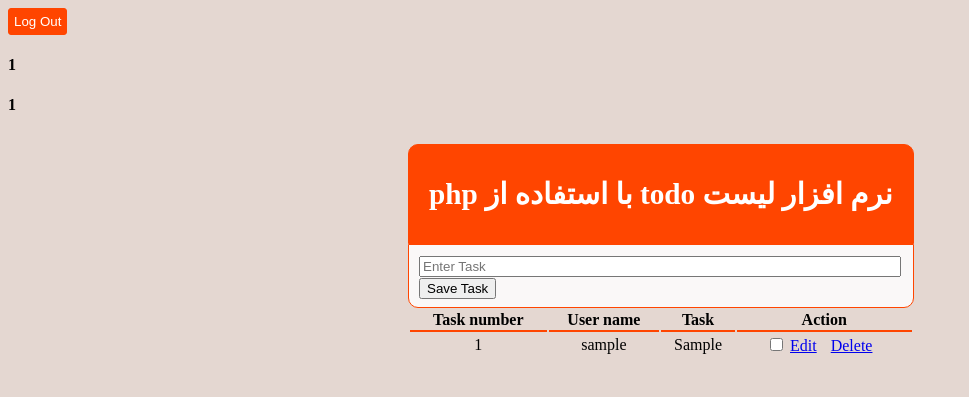
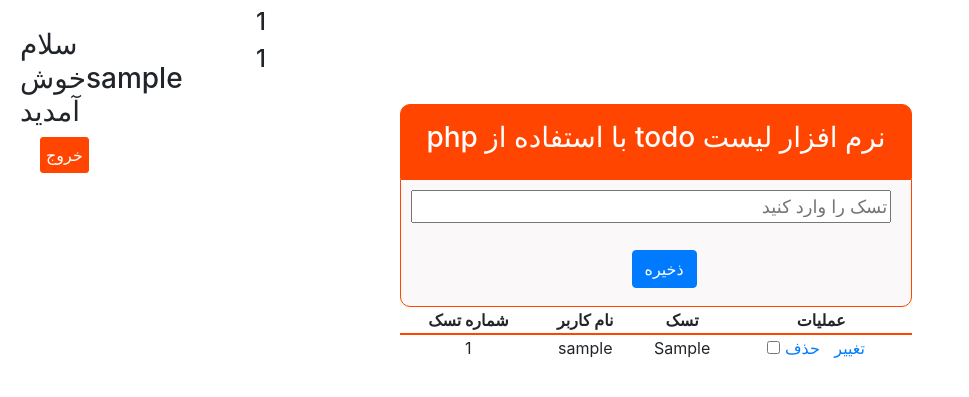
Before and after one commit to farhan-fm/ToDoList, a PHP site: page /tasks.php in a window 1280 px wide. Shown: the top 397 px of the page, without its empty margins (0-969 px from the left). Run offline with PHP 8.4, Linux system fonts and the light colour scheme; the visitor is signed in with stand-in values (Sample User, id 1); tables that the repository leaves empty or names only in its code hold one stand-in row (values such as "Sample post").

Commit message:
some change

```diff
--- a/style.css
+++ b/style.css
@@ -43,7 +43,7 @@ body {
 
 .task-form {
     width: 40%;
-    height: 4rem;
+    height: 8rem;
     padding: 10px;
     margin: 0px 400px 0px 400px;
     font-size: 18px;
--- a/tasks.php
+++ b/tasks.php
@@ -14,23 +14,37 @@ session_start();
     <meta http-equiv="X-UA-Compatible" content="ie=edge">
     <title>todo</title>
     <link rel="stylesheet" href="style.css">
+
+
+    <!-- Bootstrap core CSS -->
+    <link href="vendor-front/bootstrap/bootstrap.min.css" rel="stylesheet">
+
+    <link href="vendor-front/fontawesome-free/css/all.min.css" rel="stylesheet" type="text/css">
+
+    <link rel="stylesheet" type="text/css" href="vendor-front/parsley/parsley.css"/>
+
 </head>
 <body>
 
-    <form action="tasks.php" method="post">
-        <input class="logout" type="submit" name="logout" value="Log Out">
+<form action="tasks.php" method="post" style="width: 20% ; height: 100%">
+    <div class="card-body" style="float: left">
+        <h3 style="direction: rtl ; float-displace: block ; position: relative ; alignment: center">سلام <?php echo $_SESSION['username'] ?>خوش آمدید</h3>
+        <input class="logout" type="submit" name="logout" value="خروج" style="margin: 0 20px ; position: relative">
+    </div>
+
+
 </form>
 
 <div class="flash-message">
     <?php
-                if(isset($_SESSION['success'])) {
-                    echo "<h4 class='flash-message'>".$_SESSION['success']."</h4>";
+    if (isset($_SESSION['success'])) {
+        echo "<h4 class='flash-message'>" . $_SESSION['success'] . "</h4>";
         unset($_SESSION['success']);
     }
     ?>
     <h4>
         <?php
-                if(isset($_SESSION['task-message'])) {
+        if (isset($_SESSION['task-message'])) {
             echo $_SESSION['task-message'];
             unset($_SESSION['task-message']);
         }
@@ -38,7 +52,7 @@ session_start();
     </h4>
     <h4>
         <?php
-                if(isset($_SESSION['delete'])) {
+        if (isset($_SESSION['delete'])) {
             echo $_SESSION['delete'];
             unset($_SESSION['delete']);
         }
@@ -46,7 +60,7 @@ session_start();
     </h4>
     <h4>
         <?php
-                if(isset($_SESSION['edit'])) {
+        if (isset($_SESSION['edit'])) {
             echo $_SESSION['edit'];
             unset($_SESSION['edit']);
         }
@@ -54,39 +68,40 @@ session_start();
     </h4>
 </div>
 
-    <div class="task-header" style="direction: rtl">
+<div class="task-header" style="direction: rtl; padding-top: 16px ; padding-bottom: 16px">
     <h3>نرم افزار لیست todo با استفاده از php</h3>
 </div>
 
 <form class="task-form" action="tasks.php" method="post">
     <div class="input-group">
-                    <input class="task-input" type="text" name="task" placeholder="Enter Task">
+        <input class="task-input" type="text" name="task" style="direction: rtl" placeholder="تسک را وارد کنید">
     </div>
-                <input type="submit" name="submit-task" value="Save Task">
+    <br/>
+    <input type="submit" style="margin: 0 45%; position: relative" class="btn btn-primary" name="submit-task" value="ذخیره">
 </form>
 <table>
     <thead>
     <tr>
-                <th>Task number</th>
-                <th>User name</th>
-                <th>Task</th>
-                <th>Action</th>
+        <th>شماره تسک</th>
+        <th>نام کاربر</th>
+        <th>تسک</th>
+        <th>عملیات</th>
     </tr>
     </thead>
     <tbody>
     <?php
     $s_query = "SELECT * FROM tasks WHERE user_id=" . $_SESSION['user_id'];
-                $s_result= mysqli_query($conn, $s_query);
+    $s_result = mysqli_query($conn, $s_query);
 
     $i = 0;
 
-                while($row = mysqli_fetch_array($s_result)) {
+    while ($row = mysqli_fetch_array($s_result)) {
         $task_id = $row['task_id'];
         $user_id = $row['user_id'];
         $task = $row['task'];
 
 
-                    if($i <= $task_id) {
+        if ($i <= $task_id) {
             $i++;
         }
         ?>
@@ -97,8 +112,8 @@ session_start();
             <div>
                 <td>
                     <input type="checkbox">
-                                <a name="edit" href='edit.php?edit_id=<?php echo $task_id; ?>'>Edit</a>
-                                <a href='tasks.php?delete_id=<?php echo $task_id; ?>'>  Delete</a>
+                    <a name="edit" href='edit.php?edit_id=<?php echo $task_id; ?>'>تغییر</a>
+                    <a href='tasks.php?delete_id=<?php echo $task_id; ?>'>حذف</a>
                 </td>
 
             </div>
```
Also changed, not shown: edit.php (+18 -5 lines), includes/login_auth.php (+4 -3 lines). Lines whose indentation alone changed are shown as unchanged.
